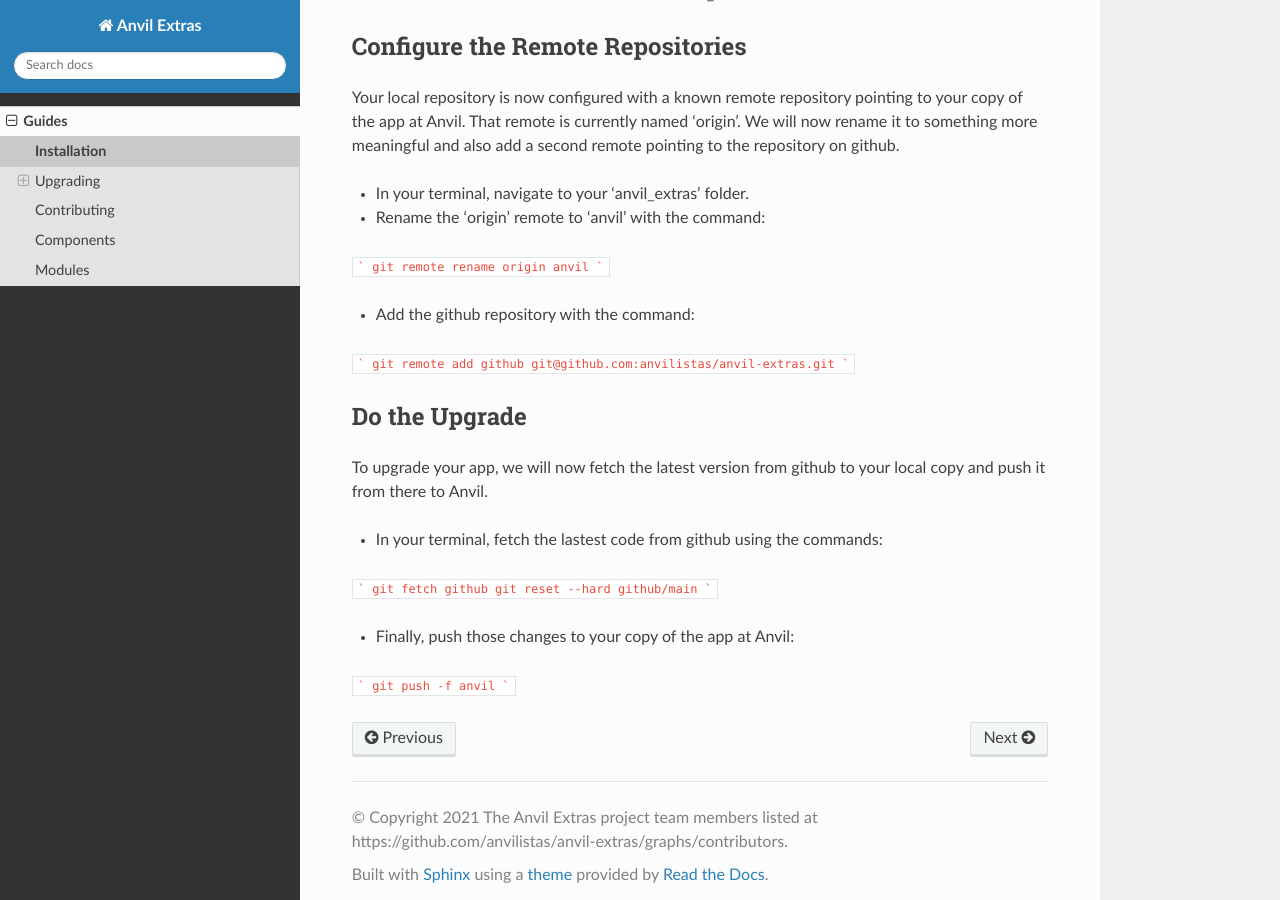
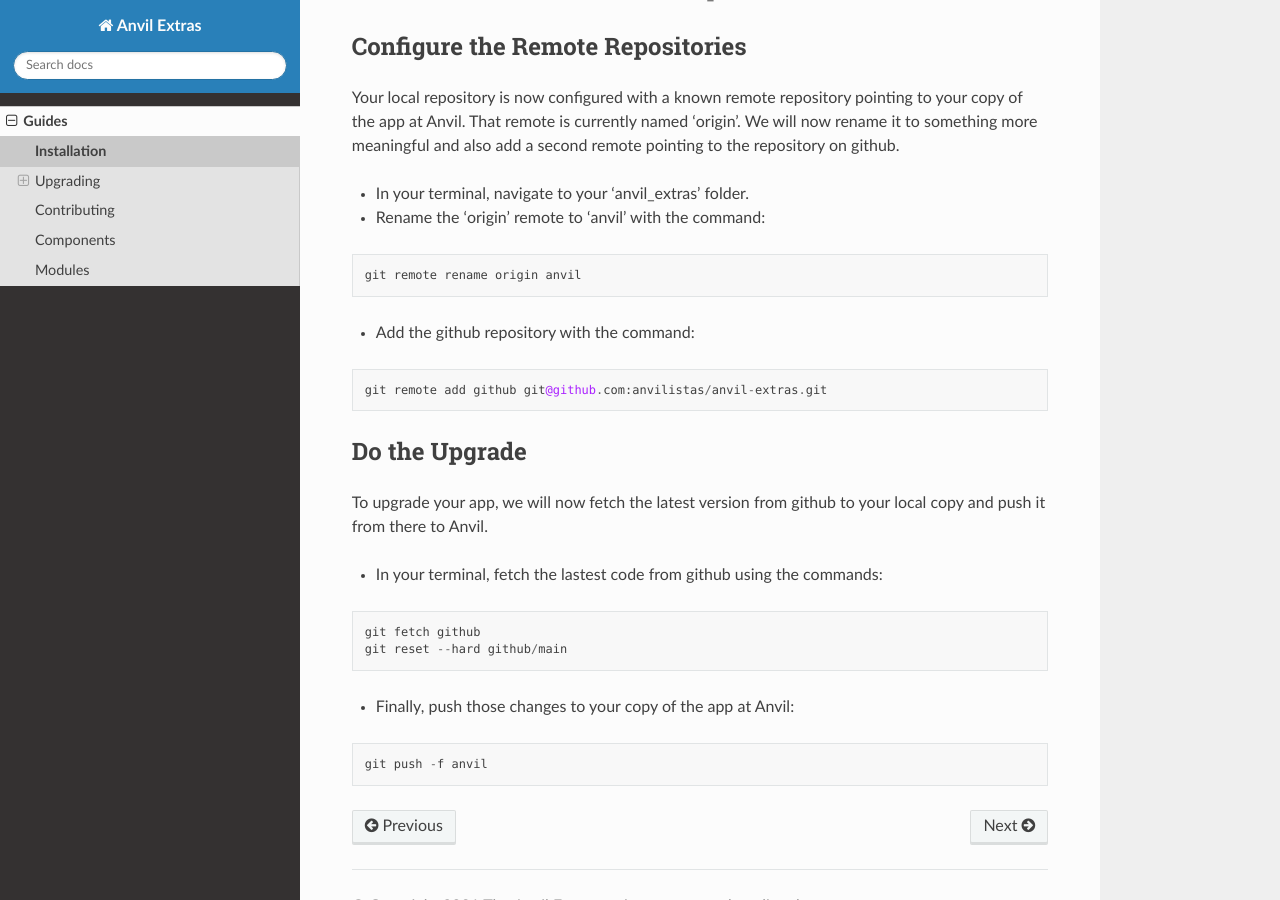
Before and after one commit to anvilistas/anvil-extras, a Sphinx documentation site: the page built from docs/guides/installation.rst, in a window 1280 px wide and 900 px high, scrolled down 815 px. Built offline with Sphinx 7.4.7 and the Read the Docs theme 2.0.0, drawn with Linux system fonts in a browser that asks for light colours.

Commit message:
Correct markdown syntax for code blocks with rst

````diff
--- a/docs/guides/installation.rst
+++ b/docs/guides/installation.rst
@@ -36,15 +36,15 @@ That remote is currently named 'origin'. We will now rename it to something more
 * In your terminal, navigate to your 'anvil_extras' folder.
 * Rename the 'origin' remote to 'anvil' with the command:
 
-```
-git remote rename origin anvil
-```
+.. code-block::
+
+    git remote rename origin anvil
 
 * Add the github repository with the command:
 
-```
-git remote add github git@github.com:anvilistas/anvil-extras.git
-```
+.. code-block::
+
+    git remote add github git@github.com:anvilistas/anvil-extras.git
 
 Do the Upgrade
 --------------
@@ -52,13 +52,13 @@ To upgrade your app, we will now fetch the latest version from github to your lo
 
 * In your terminal, fetch the lastest code from github using the commands:
 
-```
-git fetch github
-git reset --hard github/main
-```
+.. code-block::
+
+    git fetch github
+    git reset --hard github/main
 
 * Finally, push those changes to your copy of the app at Anvil:
 
-```
-git push -f anvil
-```
+.. code-block::
+
+    git push -f anvil
````
